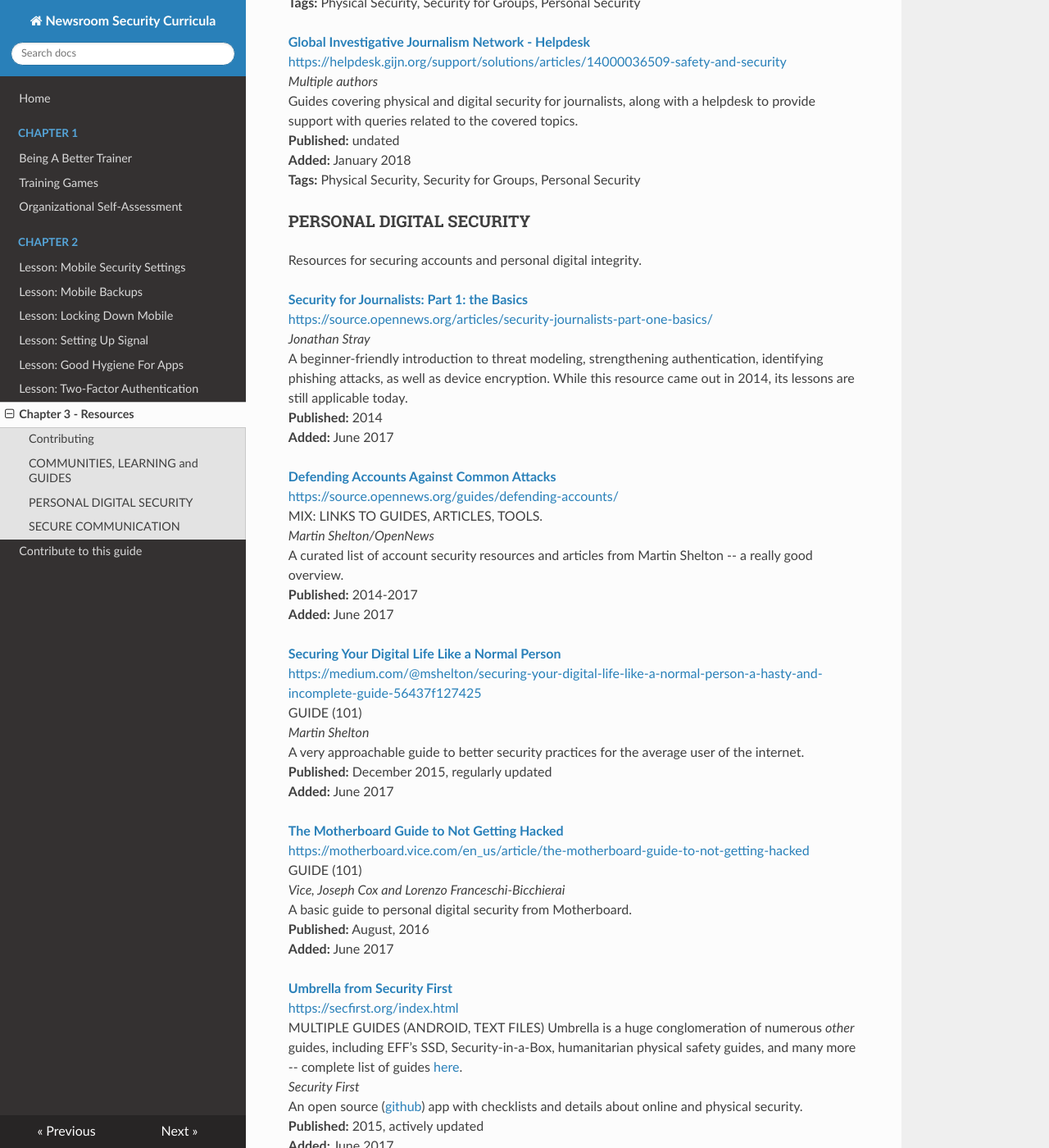
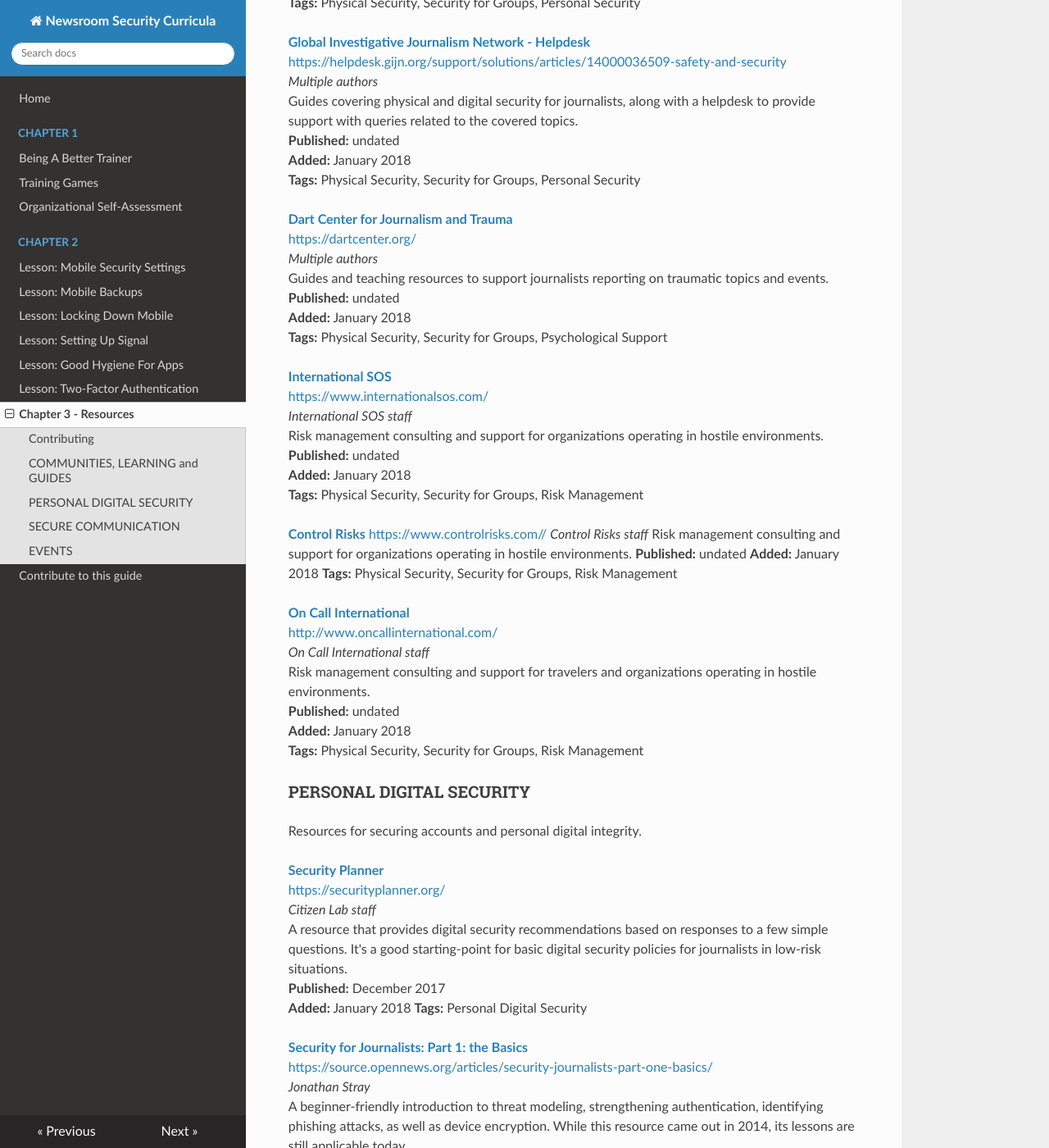
Before and after one commit to OpenNewsLabs/field-guide-security-training-newsroom, an MkDocs documentation site: the page built from docs/Chapter03-Resources.md, in a window 1280 px wide and 1400 px high, scrolled down 6000 px. Shown: the whole window at 82% size. Built offline with MkDocs 1.6.1, drawn with Linux system fonts in a browser that asks for light colours; nearby versions of some CDN libraries; old or Windows-style settings are respelled for this version of MkDocs.

Commit message:
Updated resources from wiki page.

```diff
--- a/docs/Chapter03-Resources.md
+++ b/docs/Chapter03-Resources.md
@@ -204,10 +204,50 @@
 **Added:** January 2018
 **Tags:** Physical Security, Security for Groups, Personal Security
 
+**[Dart Center for Journalism and Trauma](https://dartcenter.org/)**
+[https://dartcenter.org/](https://dartcenter.org/)
+*Multiple authors*
+Guides and teaching resources to support journalists reporting on traumatic topics and events.
+**Published:** undated
+**Added:** January 2018
+**Tags:** Physical Security, Security for Groups, Psychological Support
+
+**[International SOS](https://www.internationalsos.com/)**
+<https://www.internationalsos.com/>
+*International SOS staff*
+Risk management consulting and support for organizations operating in hostile environments.
+**Published:** undated
+**Added:** January 2018
+**Tags:** Physical Security, Security for Groups, Risk Management
+
+**[Control Risks](https://www.controlrisks.com/)**
+<https://www.controlrisks.com//>
+*Control Risks staff*
+Risk management consulting and support for organizations operating in hostile environments.
+**Published:** undated
+**Added:** January 2018
+**Tags:** Physical Security, Security for Groups, Risk Management
+
+**[On Call International](http://www.oncallinternational.com/)**
+<http://www.oncallinternational.com/>
+*On Call International  staff*
+Risk management consulting and support for travelers and organizations operating in hostile environments.
+**Published:** undated
+**Added:** January 2018
+**Tags:** Physical Security, Security for Groups, Risk Management
+
 
 ### PERSONAL DIGITAL SECURITY
 
 Resources for securing accounts and personal digital integrity.
+
+**[Security Planner](https://securityplanner.org/)**
+<https://securityplanner.org/>
+*Citizen Lab staff*
+A resource that provides digital security recommendations based on responses to a few simple questions. It's a good starting-point for basic digital security policies for journalists in low-risk situations.
+**Published:** December 2017
+**Added:** January 2018
+**Tags:** Personal Digital Security
 
 **[Security for Journalists:  Part 1: the Basics](https://source.opennews.org/articles/security-journalists-part-one-basics/)**
 [https://source.opennews.org/articles/security-journalists-part-one-basics/](https://source.opennews.org/articles/security-journalists-part-one-basics/)
@@ -390,3 +430,8 @@
 SecureDrop is an open-source whistleblower submission system that media organizations can use to securely accept documents from and communicate with anonymous sources.
 **Published:** updated regularly
 **Added:** June 2017
+
+### EVENTS
+
+**[RightsCon](https://www.rightscon.org/)**
+<
```
